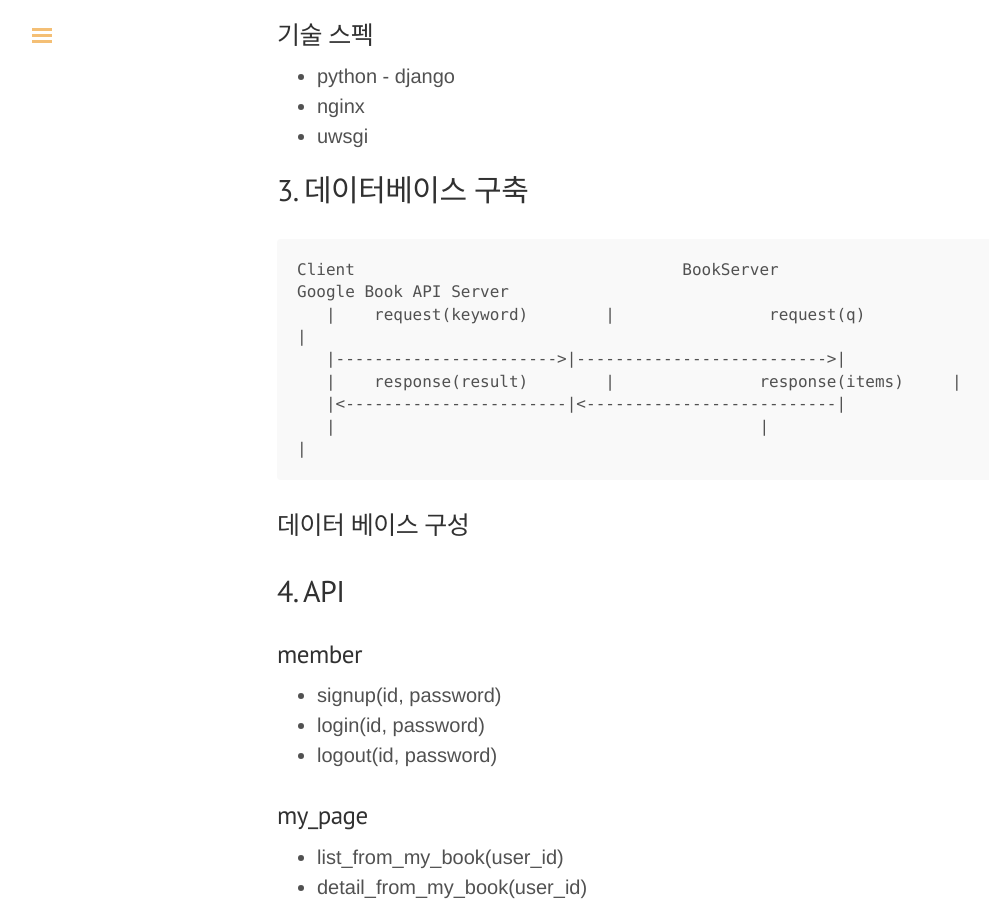
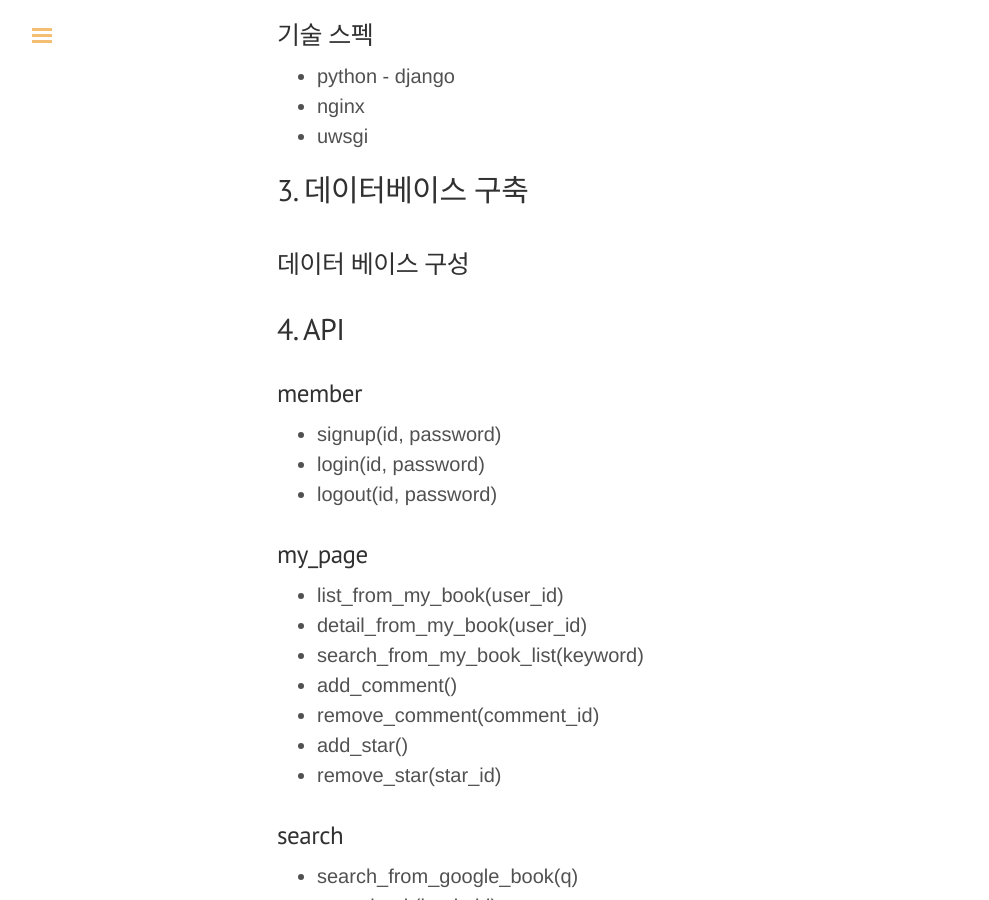
Before and after one commit to pinstinct/pinstinct.github.com, a Jekyll site: the page built from _posts/2017-03-24-teamproject.md, in a window 1280 px wide and 900 px high, scrolled down 524 px. Shown: the whole window, without its empty margins (3-992 px from the left). Built offline with Jekyll 4.4.1, drawn with Linux system fonts in a browser that asks for light colours; our own code applies the rules of GitHub Pages for plain Markdown files.

Commit message:
First draft

````diff
--- a/_posts/2017-03-24-teamproject.md
+++ b/_posts/2017-03-24-teamproject.md
@@ -23,17 +23,6 @@
 ## 3. 데이터베이스 구축
 
 ![](../image/wps-team-flow.png)
-
-
-
-```
-Client					BookServer			Google Book API Server
-   |   	request(keyword)  	|		 request(q)			|
-   |----------------------->|-------------------------->|
-   |	response(result)	|		response(items)	    |
-   |<-----------------------|<--------------------------|
-   |						|							|
-```
 
 
 
````
